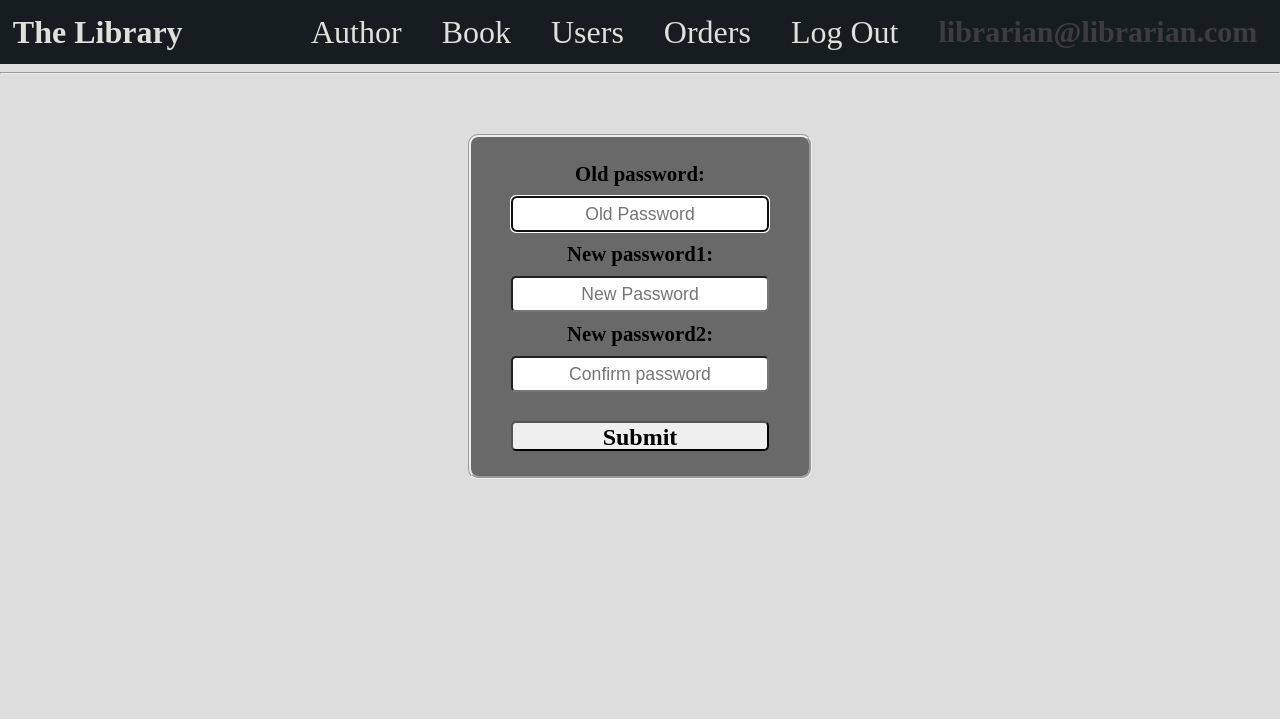
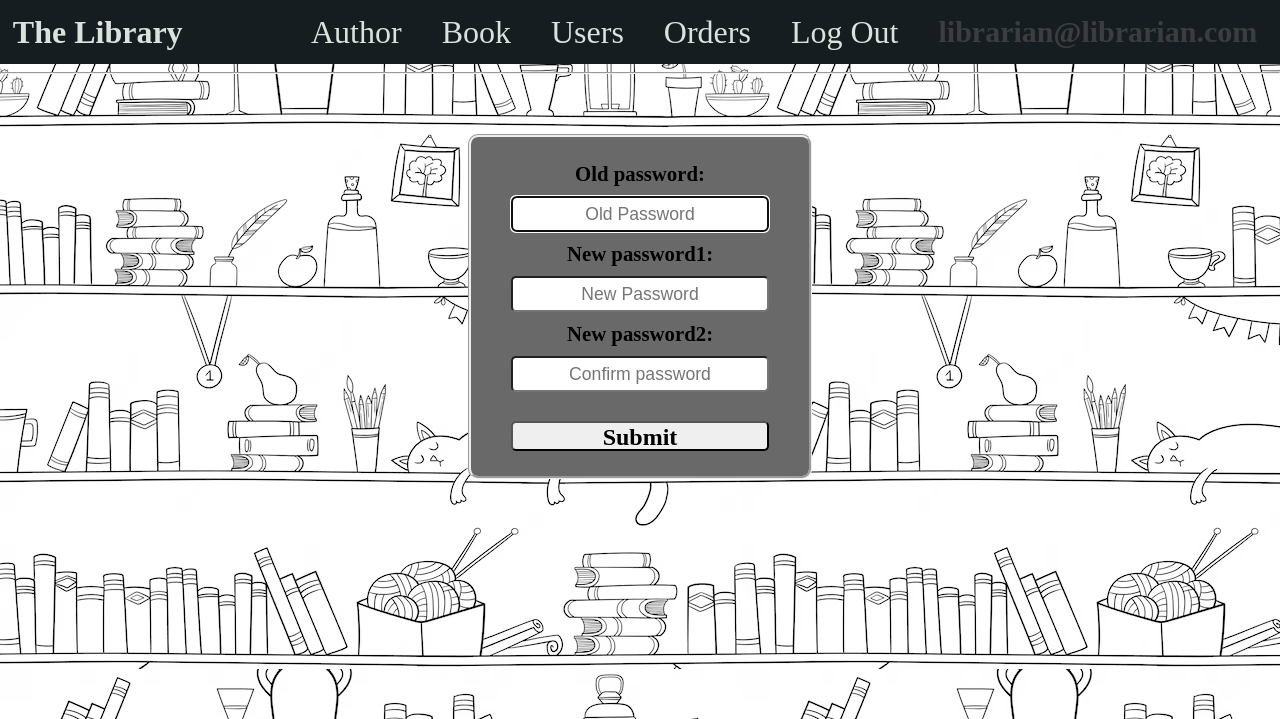
Before and after one commit to mamontoboi/Library_Website, a Django app: page /change-password/1/ in a window 1280 px wide. Shown: the top 719 px of the page. Run offline with Django 4.2, Linux system fonts and the light colour scheme; a user stored in the database is signed in.

Commit message:
Added background image

```diff
--- a/library/authentication/static/global/css/styles.css
+++ b/library/authentication/static/global/css/styles.css
@@ -20,7 +20,8 @@ body {
     margin: 0;
     padding: 0;
     border: 0;
-    background: rgb(184 185 184 / 48%);
+    /*background: rgb(184 185 184 / 48%);*/
+    background-image: url('background.png');
     font-family: "Baskerville Old Face";
 
 }
```
Also changed, not shown: library/authentication/static/global/css/background.png (added).
